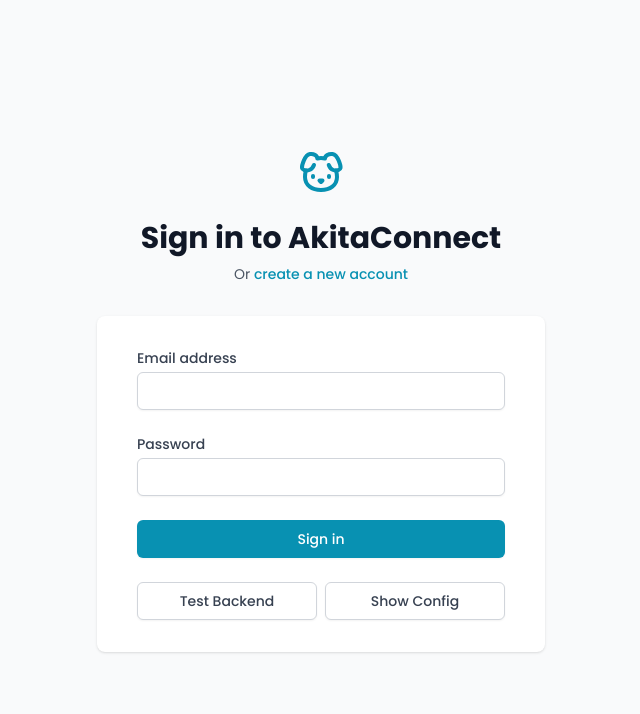
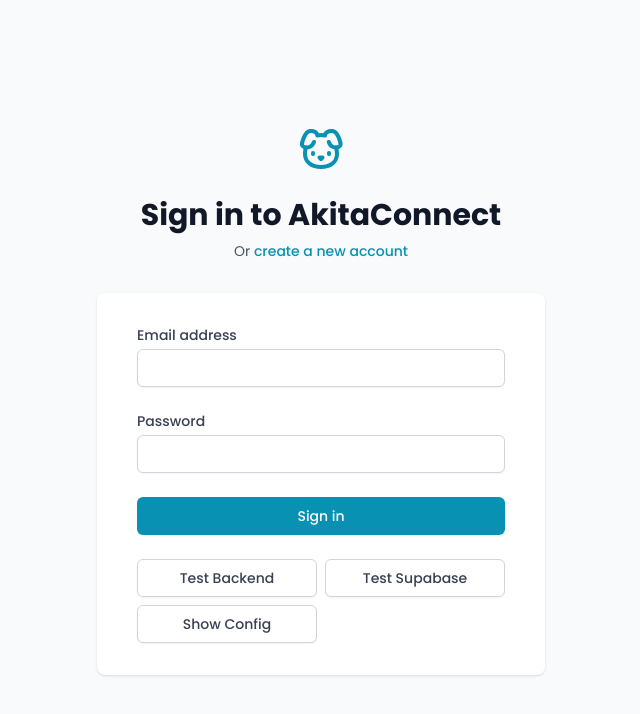
Before and after one commit to RoxyRoninRain/akita-connect-new, a React (Vite) app: page /login in a window 1280 px wide. Shown: the top 714 px of the page, without its empty margins (319-959 px from the left). Built offline with nearby package versions, Linux system fonts and the light colour scheme; no server answers; the database is empty.

Commit message:
Debug: Add Supabase connectivity test button

```diff
--- a/src/pages/Login.tsx
+++ b/src/pages/Login.tsx
@@ -1,6 +1,7 @@
 import React, { useState } from 'react';
 import { Link, useNavigate } from 'react-router-dom';
 import { useStore } from '../context/StoreContext';
+import { supabase } from '../supabaseClient';
 import { Dog } from 'lucide-react';
 
 export const Login = () => {
@@ -123,6 +124,21 @@ export const Login = () => {
                                 </button>
                                 <button
                                     type="button"
+                                    onClick={async () => {
+                                        try {
+                                            const { count, error } = await supabase.from('profiles').select('*', { count: 'exact', head: true });
+                                            if (error) throw error;
+                                            alert(`Supabase: Connected! Count: ${count}`);
+                                        } catch (e: any) {
+                                            alert(`Supabase Error: ${e.message}`);
+                                        }
+                                    }}
+                                    className="flex justify-center py-2 px-4 border border-gray-300 rounded-md shadow-sm text-sm font-medium text-gray-700 bg-white hover:bg-gray-50"
+                                >
+                                    Test Supabase
+                                </button>
+                                <button
+                                    type="button"
                                     onClick={() => {
                                         const url = import.meta.env.VITE_SUPABASE_URL;
                                         const key = import.meta.env.VITE_SUPABASE_ANON_KEY;
```
